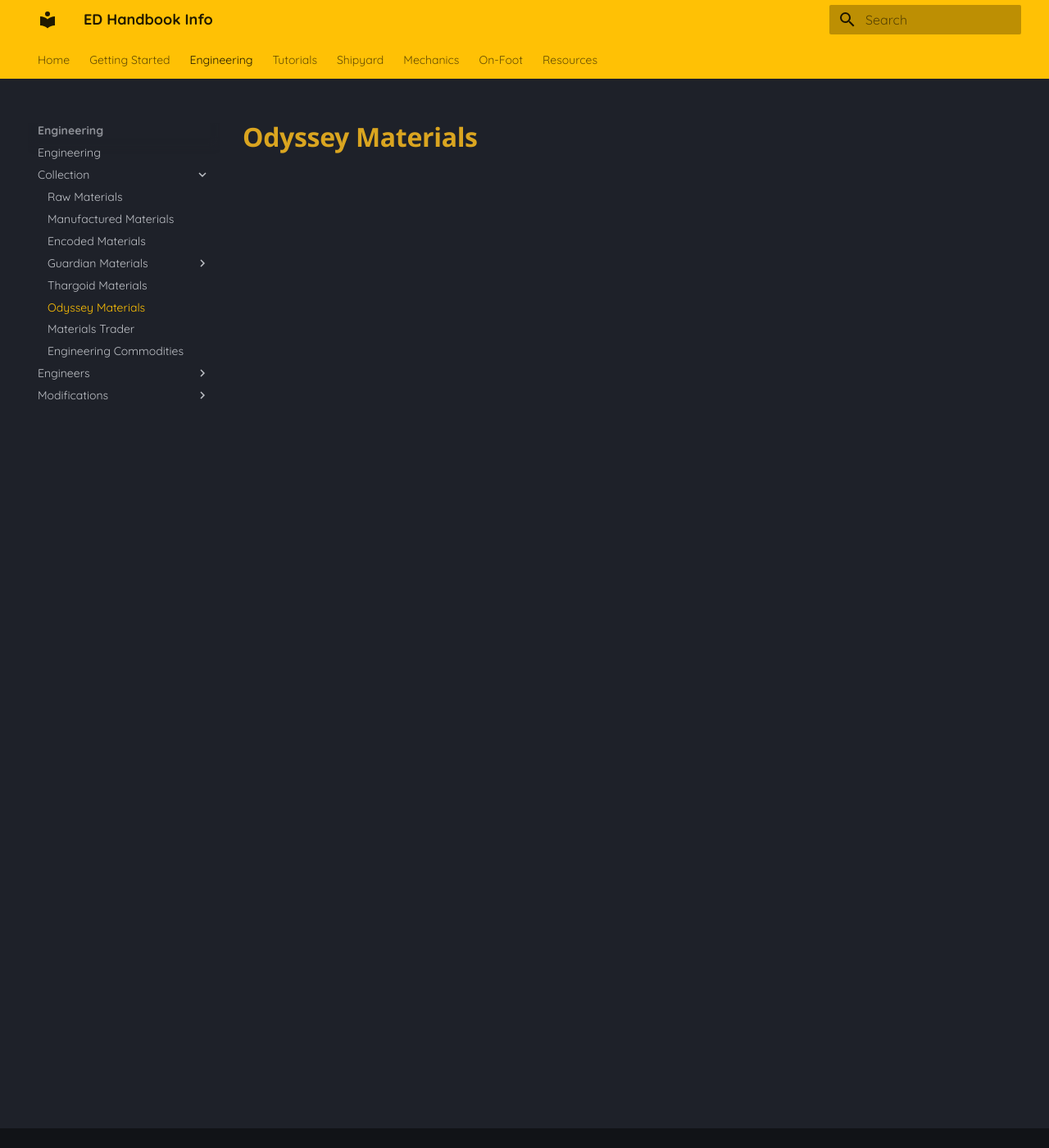
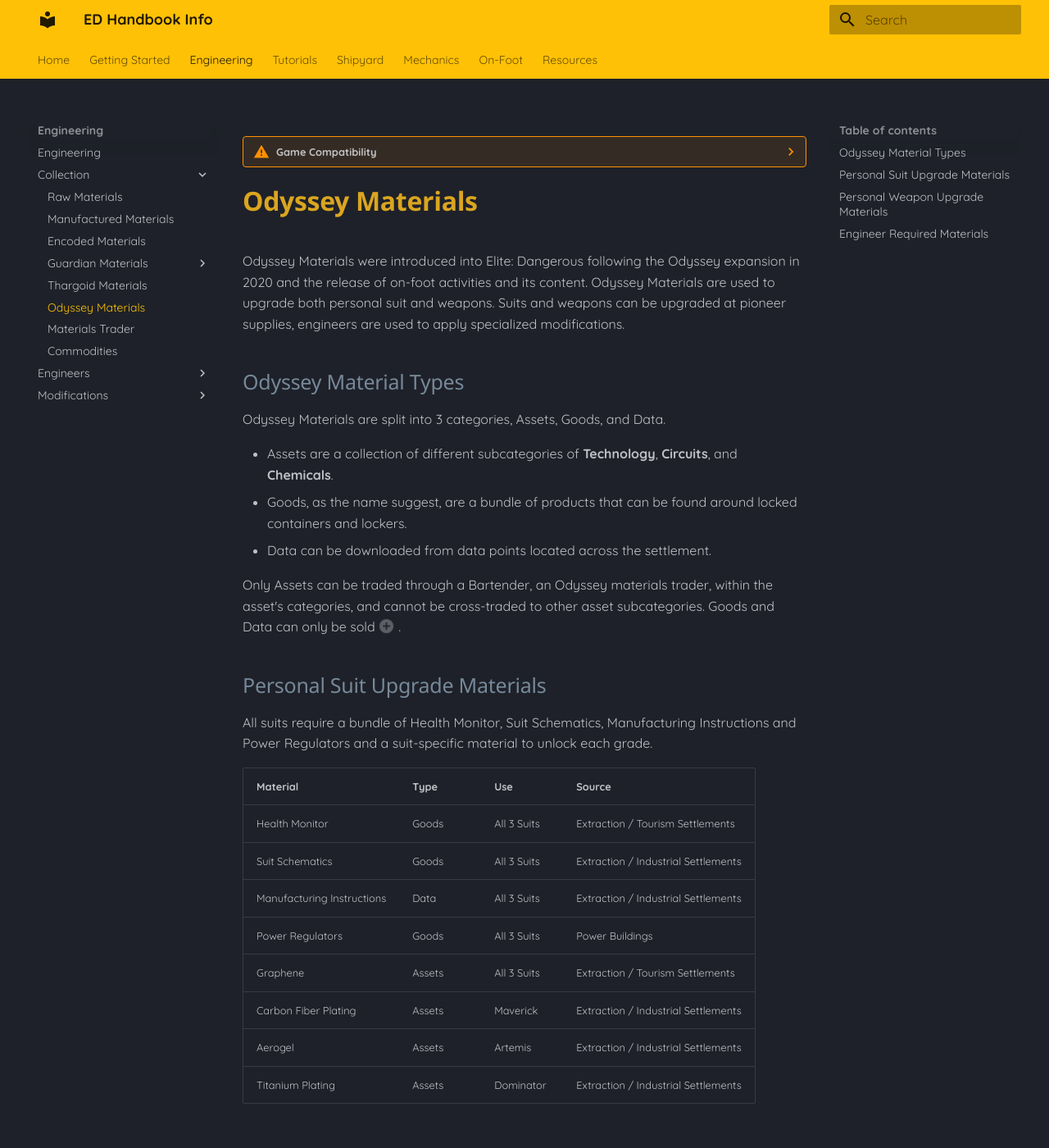
Before and after one commit to EDHandbook/EDHandbook, an MkDocs documentation site: the page built from docs/engineering/collection/odysseymats.md, in a window 1280 px wide and 1400 px high. Shown: the whole window at 82% size. Built offline with MkDocs 1.6.1 and Material for MkDocs 9.7.7, drawn with Linux system fonts in a browser that asks for light colours; some of the changed text lies outside the part shown.

Commit message:
Added content for Materials Trader and Odyssey Mats

```diff
--- a/docs/engineering/collection/odysseymats.md
+++ b/docs/engineering/collection/odysseymats.md
@@ -1 +1,67 @@
+??? warning "Game Compatibility"
+
+    The following content is for players who have the Odyssey DLC add-on. Unfortunately, Odyssey will not be accessible in Horizons 4.0 and there you must have selected the DLC in order to have access to the contents.
+
 # Odyssey Materials
+
+Odyssey Materials were introduced into Elite: Dangerous following the Odyssey expansion in 2020 and the release of on-foot activities and its content. Odyssey Materials are used to upgrade both personal suit and weapons. Suits and weapons can be upgraded at pioneer supplies, engineers are used to apply specialized modifications.
+
+## Odyssey Material Types
+
+Odyssey Materials are split into 3 categories, Assets, Goods, and Data.
+
+* Assets are a collection of different subcategories of **Technology**, **Circuits**, and **Chemicals**.
+* Goods, as the name suggest, are a bundle of products that can be found around locked containers and lockers.
+* Data can be downloaded from data points located across the settlement.
+
+Only Assets can be traded through a Bartender, an Odyssey materials trader, within the asset's categories, and cannot be cross-traded to other asset subcategories. Goods and Data can only be sold(1).
+{.annotate}
+
+1.  With the help of another player CMDR, trades in between players to players are feasible, however quantities and availabilities are subject to change, based on what the exchanging player has to offer.
+
+## Personal Suit Upgrade Materials
+
+All suits require a bundle of Health Monitor, Suit Schematics, Manufacturing Instructions and Power Regulators and a suit-specific material to unlock each grade.
+
+| Material | Type |Use | Source |
+| -------- | ---- | --- | ------ |
+| Health Monitor | Goods | All 3 Suits | Extraction / Tourism Settlements |
+| Suit Schematics | Goods | All 3 Suits | Extraction / Industrial Settlements |
+| Manufacturing Instructions | Data | All 3 Suits | Extraction / Industrial Settlements |
+| Power Regulators | Goods | All 3 Suits | Power Buildings |
+| Graphene | Assets | All 3 Suits | Extraction / Tourism Settlements |
+| Carbon Fiber Plating | Assets | Maverick | Extraction / Industrial Settlements |
+| Aerogel | Assets | Artemis | Extraction / Industrial Settlements |
+| Titanium Plating | Assets | Dominator | Extraction / Industrial Settlements |
+
+## Personal Weapon Upgrade Materials
+
+All weapon brands require a bundle of Weapon Schematics and Manufacturing Instructions and their brand-specific material set to unlock each grade.
+
+| Material | Type | Use | Source |
+| -------- | ---- | --- | ------ |
+| Weapon Schematic | Goods | All 3 Brands | POI, Extraction / Industrial Settlements |
+| Manufacturing Instructions | Goods | All 3 Brands | Extraction / Industrial Settlements |
+| Ionised Gas | Goods | Takeda & Manticore | Extraction / Industrial Settlements |
+| Microelectrode | Asset | Takeda & Manticore | Extraction / Industrial Settlements |
+| Compression-Liquified Gas | Goods | Kinematic | Extraction / Industrial Settlements |
+| Optical Fiber | Asset | Takeda | Extraction / Agricultural Settlements |
+| Tungsten Carbide | Asset | Kinematic | Extraction Settlements |
+| Weapon Components | Asset | Kinematic | Extraction Settlements |
+| Chemical Superbase | Asset | Manticore | Industrial / Agricultural Settlements |
+
+## Engineer Required Materials
+
+Some Odyssey Engineers will require materials in order to access their specializations.
+
+| Material | Type | Engineer | Source |
+| -------- | ---- | -------- | ------ |
+| Biological Sample | Goods | Oden Geiger | Agricultural Settlements |
+| Classic / Multimedia Entertainment & Cat Media | Data | Wellington Beck | Tourism Settlements |
+| Genetic Repair Meds | Goods | Terra Velasquez | Extraction / Indsutrial Settlements |
+| Employee Genetic Data | Data | Oden Geiger | Extraction / Industrial / High Tech Settlements |
+| Genetic Research | Data | Oden Geiger | Agricultural / High Tech Settlements |
+| Smear Campaign Plans | Goods | Yarden Bond | HAB Buildings in Extraction Settlements |
+| Opinion Polls | Data | Kit Fowler | HAB Buildings in Tourism Settlements |
+| Settlement Defense Plans | Data | Wellington Beck | HAB Buildings in Extraction Settlements |
+| Financial Projections | Data | Oden Geiger | Extraction / Tourism Settlements |
--- a/mkdocs.yml
+++ b/mkdocs.yml
@@ -112,7 +112,7 @@
       - Thargoid Materials: engineering/collection/thargoidmats.md
       - Odyssey Materials: engineering/collection/odysseymats.md
       - Materials Trader: engineering/collection/matstrader.md
-      - Engineering Commodities: engineering/collection/commoditymats.md
+      - Commodities: engineering/collection/commoditymats.md
     - Engineers:
       - Horizon Engineers: engineering/engineers/horizons-engineers.md
       - Odyssey Engineers: engineering/engineers/odyssey-engineers.md
```
Also changed, not shown: docs/engineering/collection/matstrader.md (+31 -0 lines).
